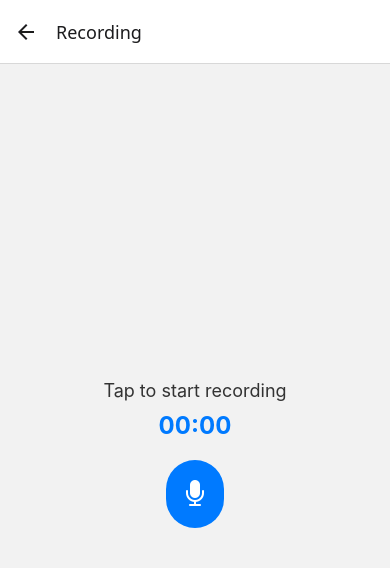
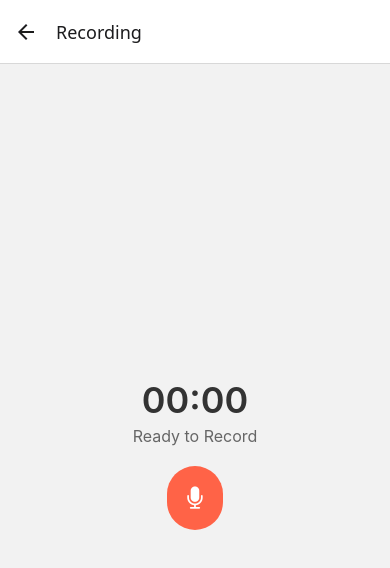
Before and after one commit to Bikon/docnote-challenge-main, a React Native app in the folder client/: screen /Recording in a window 390 px wide. Shown: the top 568 px of the page. Built offline with nearby package versions, Linux system fonts and the light colour scheme.

Commit message:
recording fix

```diff
--- a/client/components/RecordingControls.tsx
+++ b/client/components/RecordingControls.tsx
@@ -1,26 +1,76 @@
 import React from "react";
-import { View, Text, StyleSheet } from "react-native";
-import RecordButton from "./RecordButton";
-import TimeDisplay from "./TimeDisplay";
+import { View, Text, StyleSheet, TouchableOpacity } from "react-native";
+import { FontAwesome } from "@expo/vector-icons";
 
 type Props = {
-  isRecording: boolean;
+  status: "idle" | "recording" | "paused" | "stopped";
   durationMillis: number;
-  onRecordPress: () => void;
+  onStart: () => void;
+  onPause: () => void;
+  onResume: () => void;
+  onStop: () => void;
+};
+
+const formatTime = (ms: number) => {
+  const m = Math.floor(ms / 60000);
+  const s = Math.floor((ms % 60000) / 1000);
+  return `${m.toString().padStart(2, "0")}:${s.toString().padStart(2, "0")}`;
 };
 
 const RecordingControls: React.FC<Props> = ({
-  isRecording,
+  status,
   durationMillis,
-  onRecordPress,
+  onStart,
+  onPause,
+  onResume,
+  onStop,
 }) => {
+  const renderControls = () => {
+    switch (status) {
+      case "idle":
+      case "stopped":
+        return (
+          <TouchableOpacity style={styles.buttonRed} onPress={onStart}>
+            <FontAwesome name="microphone" size={24} color="#fff" />
+          </TouchableOpacity>
+        );
+      case "recording":
+        return (
+          <View style={styles.row}>
+            <TouchableOpacity style={styles.buttonBlue} onPress={onPause}>
+              <FontAwesome name="pause" size={24} color="#fff" />
+            </TouchableOpacity>
+            <TouchableOpacity style={styles.buttonRed} onPress={onStop}>
+              <FontAwesome name="stop" size={24} color="#fff" />
+            </TouchableOpacity>
+          </View>
+        );
+      case "paused":
+        return (
+          <View style={styles.row}>
+            <TouchableOpacity style={styles.buttonBlue} onPress={onResume}>
+              <FontAwesome name="play" size={24} color="#fff" />
+            </TouchableOpacity>
+            <TouchableOpacity style={styles.buttonRed} onPress={onStop}>
+              <FontAwesome name="stop" size={24} color="#fff" />
+            </TouchableOpacity>
+          </View>
+        );
+      default:
+        return null;
+    }
+  };
+
+  const getLabel = () => {
+    if (status === "recording") return "Recording...";
+    return "Ready to Record";
+  };
+
   return (
     <View style={styles.container}>
-      <Text style={styles.label}>
-        {isRecording ? "Recording..." : "Tap to start recording"}
-      </Text>
-      <TimeDisplay durationMillis={durationMillis} />
-      <RecordButton isRecording={isRecording} onPress={onRecordPress} />
+      <Text style={styles.time}>{formatTime(durationMillis)}</Text>
+      <Text style={styles.status}>{getLabel()}</Text>
+      {renderControls()}
     </View>
   );
 };
@@ -28,12 +78,33 @@ const RecordingControls: React.FC<Props> = ({
 const styles = StyleSheet.create({
   container: {
     alignItems: "center",
-    marginVertical: 20,
+    marginVertical: 30,
   },
-  label: {
-    fontSize: 18,
-    marginBottom: 10,
+  time: {
+    fontSize: 36,
+    fontWeight: "600",
     color: "#333",
+    marginBottom: 4,
+  },
+  status: {
+    fontSize: 16,
+    color: "#666",
+    marginBottom: 20,
+  },
+  buttonRed: {
+    backgroundColor: "tomato",
+    padding: 20,
+    borderRadius: 50,
+    marginHorizontal: 10,
+  },
+  buttonBlue: {
+    backgroundColor: "#007AFF",
+    padding: 20,
+    borderRadius: 50,
+    marginHorizontal: 10,
+  },
+  row: {
+    flexDirection: "row",
   },
 });
 
--- a/client/hooks/useRecording.ts
+++ b/client/hooks/useRecording.ts
@@ -1,17 +1,17 @@
 import { useEffect, useRef, useState } from "react";
 import { Audio } from "expo-av";
-import * as FileSystem from "expo-file-system";
+
+type RecordingStatus = "idle" | "recording" | "paused" | "stopped";
 
 export function useRecording() {
   const [recording, setRecording] = useState<Audio.Recording | null>(null);
-  const [isRecording, setIsRecording] = useState(false);
+  const [status, setStatus] = useState<RecordingStatus>("idle");
   const [durationMillis, setDurationMillis] = useState(0);
   const [audioUri, setAudioUri] = useState<string | null>(null);
 
   const intervalRef = useRef<NodeJS.Timeout | null>(null);
 
   const startRecording = async () => {
-    try {
     const { granted } = await Audio.requestPermissionsAsync();
     if (!granted) {
       alert("Permission to access microphone is required!");
@@ -28,38 +28,56 @@ export function useRecording() {
     await newRecording.startAsync();
 
     setRecording(newRecording);
-      setIsRecording(true);
+    setStatus("recording");
     setDurationMillis(0);
 
     intervalRef.current = setInterval(() => {
       setDurationMillis((prev) => prev + 1000);
     }, 1000);
-    } catch (err) {
-      console.error("Failed to start recording", err);
-    }
   };
 
-  const stopRecording = async () => {
-    try {
+  const pauseRecording = async () => {
     if (!recording) return;
+    await recording.pauseAsync();
+    setStatus("paused");
+    clearInterval(intervalRef.current!);
+  };
 
+  const resumeRecording = async () => {
+    if (!recording) return;
+    await recording.startAsync();
+    setStatus("recording");
+    intervalRef.current = setInterval(() => {
+      setDurationMillis((prev) => prev + 1000);
+    }, 1000);
+  };
+
+  const stopRecording = async (): Promise<string | null> => {
+    if (!recording) return null;
     await recording.stopAndUnloadAsync();
     clearInterval(intervalRef.current!);
 
     const uri = recording.getURI();
     setAudioUri(uri || null);
     setRecording(null);
-      setIsRecording(false);
-    } catch (err) {
-      console.error("Failed to stop recording", err);
-    }
+    setStatus("stopped");
+    return uri || null;
+  };
+
+  const resetRecording = () => {
+    setAudioUri(null);
+    setStatus("idle");
+    setDurationMillis(0);
   };
 
   return {
-    isRecording,
+    status,
     durationMillis,
     audioUri,
     startRecording,
+    pauseRecording,
+    resumeRecording,
     stopRecording,
+    resetRecording,
   };
 }
--- a/client/screens/RecordingScreen.tsx
+++ b/client/screens/RecordingScreen.tsx
@@ -5,36 +5,34 @@ import { NativeStackNavigationProp } from "@react-navigation/native-stack";
 import { RootStackParamList } from "../navigation/AppNavigator";
 import { useRecording } from "../hooks/useRecording";
 import RecordingControls from "../components/RecordingControls";
-import RecordButton from "../components/RecordButton";
 import { processAudioForTranscription } from "../utils/audioProcessor";
 
 const RecordingScreen: React.FC = () => {
   const navigation = useNavigation<NativeStackNavigationProp<RootStackParamList>>();
   const {
-    isRecording,
+    status,
     durationMillis,
-    audioUri,
     startRecording,
+    pauseRecording,
+    resumeRecording,
     stopRecording,
   } = useRecording();
 
   const [isProcessing, setIsProcessing] = useState(false);
 
-  const handleRecordPress = async () => {
-    if (isRecording) {
-      await stopRecording();
-    } else {
-      await startRecording();
-    }
-  };
-
   const handleTranscription = async () => {
-    if (!audioUri) return;
     try {
       setIsProcessing(true);
-      const transcript = await processAudioForTranscription(audioUri);
+      const uri = await stopRecording(); // ⏹ остановка записи и получение URI
+      if (!uri) {
+        setIsProcessing(false);
+        Alert.alert("Error", "No audio was recorded.");
+        return;
+      }
+
+      const transcript = await processAudioForTranscription(uri);
       setIsProcessing(false);
-      navigation.navigate("Report", { transcript });
+      navigation.navigate("Report", { transcript, audioUri: uri });
     } catch (error) {
       setIsProcessing(false);
       Alert.alert("Transcription Error", "Failed to transcribe audio.");
@@ -45,15 +43,13 @@ const RecordingScreen: React.FC = () => {
   return (
     <View style={styles.container}>
       <RecordingControls
-        isRecording={isRecording}
+        status={status}
         durationMillis={durationMillis}
-        onRecordPress={handleRecordPress}
+        onStart={startRecording}
+        onPause={pauseRecording}
+        onResume={resumeRecording}
+        onStop={handleTranscription}
       />
-      {audioUri && !isProcessing && (
-        <View style={styles.transcriptionArea}>
-          <RecordButton isRecording={false} onPress={handleTranscription} />
-        </View>
-      )}
       {isProcessing && <ActivityIndicator size="large" color="#007AFF" />}
     </View>
   );
@@ -65,10 +61,6 @@ const styles = StyleSheet.create({
     justifyContent: "center",
     padding: 20,
   },
-  transcriptionArea: {
-    marginTop: 30,
-    alignItems: "center",
-  },
 });
 
 export default RecordingScreen;
```
Lines whose indentation alone changed are shown as unchanged.
